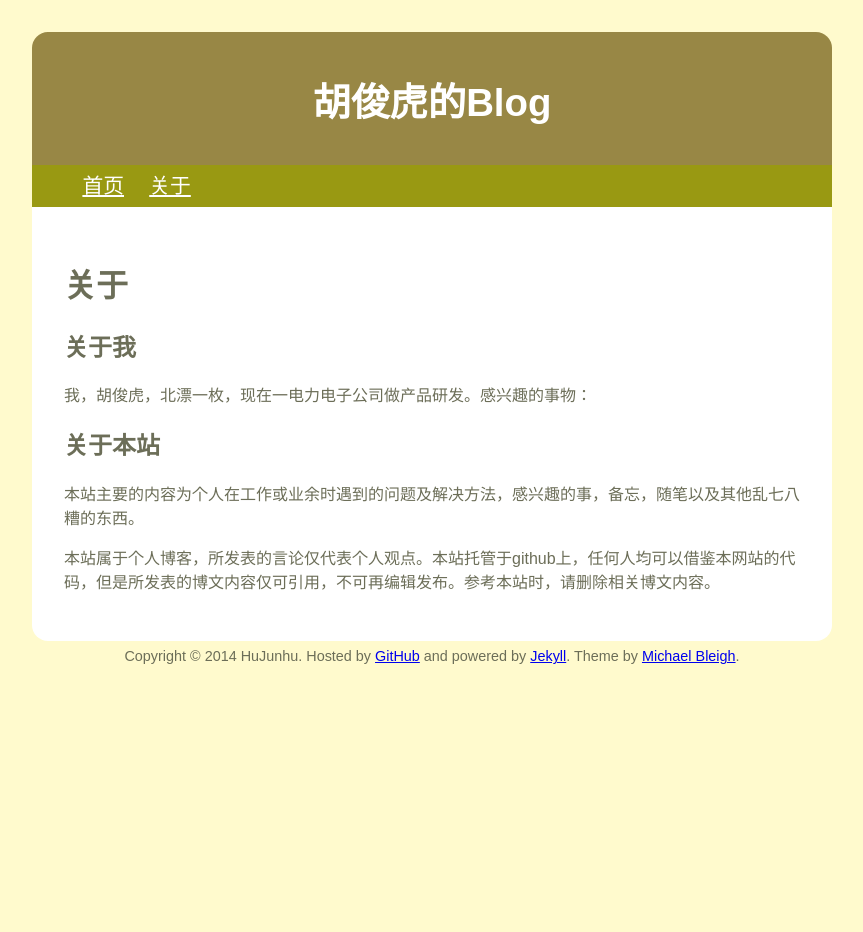
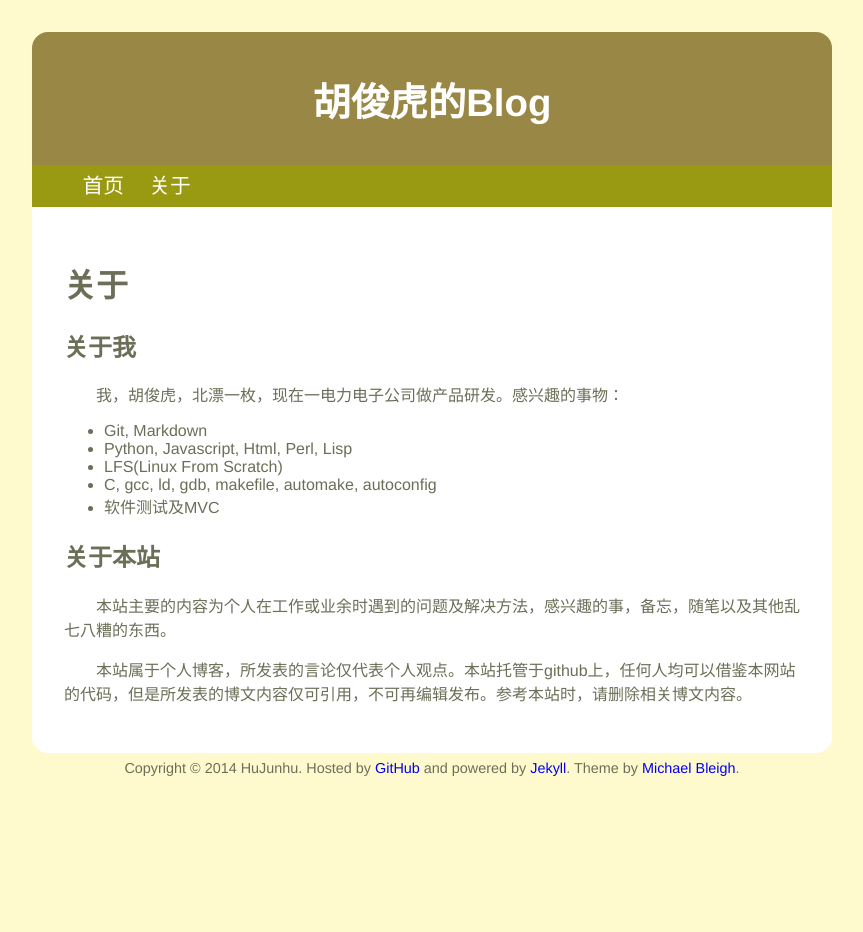
Before and after one commit to hujunhu/hujunhu.github.io, a Jekyll site: the page built from about.html, in a window 1280 px wide. Shown: the whole page, without its empty margins (208-1071 px from the left). Built offline with Jekyll 4.4.1, drawn with Linux system fonts in a browser that asks for light colours.

Commit message:
css update; about.html 内容更新

```diff
--- a/about.html
+++ b/about.html
@@ -5,7 +5,15 @@ title: 关于
 <div >
   <h1>关于</h1>
   <h2>关于我</h2>
-  <p>我，胡俊虎，北漂一枚，现在一电力电子公司做产品研发。感兴趣的事物：</p>
+  <p>我，胡俊虎，北漂一枚，现在一电力电子公司做产品研发。感兴趣的事物：
+    <ul>
+      <li>Git, Markdown</li>
+      <li>Python, Javascript, Html, Perl, Lisp</li>
+      <li>LFS(Linux From Scratch)</li>
+      <li>C, gcc, ld, gdb, makefile, automake, autoconfig</li>
+      <li>软件测试及MVC</li>
+    </ul>
+  </p>
   <h2>关于本站</h2>
   <p>本站主要的内容为个人在工作或业余时遇到的问题及解决方法，感兴趣的事，备忘，随笔以及其他乱七八糟的东西。</p>
   <p>本站属于个人博客，所发表的言论仅代表个人观点。本站托管于github上，任何人均可以借鉴本网站的代码，但是所发表的博文内容仅可引用，不可再编辑发布。参考本站时，请删除相关博文内容。</p>
--- a/css/all.css
+++ b/css/all.css
@@ -3,9 +3,13 @@ html, body {
 }
 
 body {
-  font-family: Arial, sans-serif;
+  font-family: Helvetica,Arial,"Microsoft YaHei","微软雅黑",STXihei,"华文细黑",SimSun,"宋体",sans-serif;
   background: #FFFACD;
   color: #6C6E58;
+}
+
+a:link {
+  text-decoration: none;
 }
 
 #wrapper {
@@ -53,6 +57,18 @@ body {
   border-bottom-right-radius: 1em;
 }
 
+#content h1 {
+  font-size: 2em;
+}
+
+#content h2 {
+  font-size: 1.5em;
+}
+
+#content p {
+  text-indent: 2em;
+}
+
 #footer {
   text-align: center;
   margin-bottom: 2em;
```
